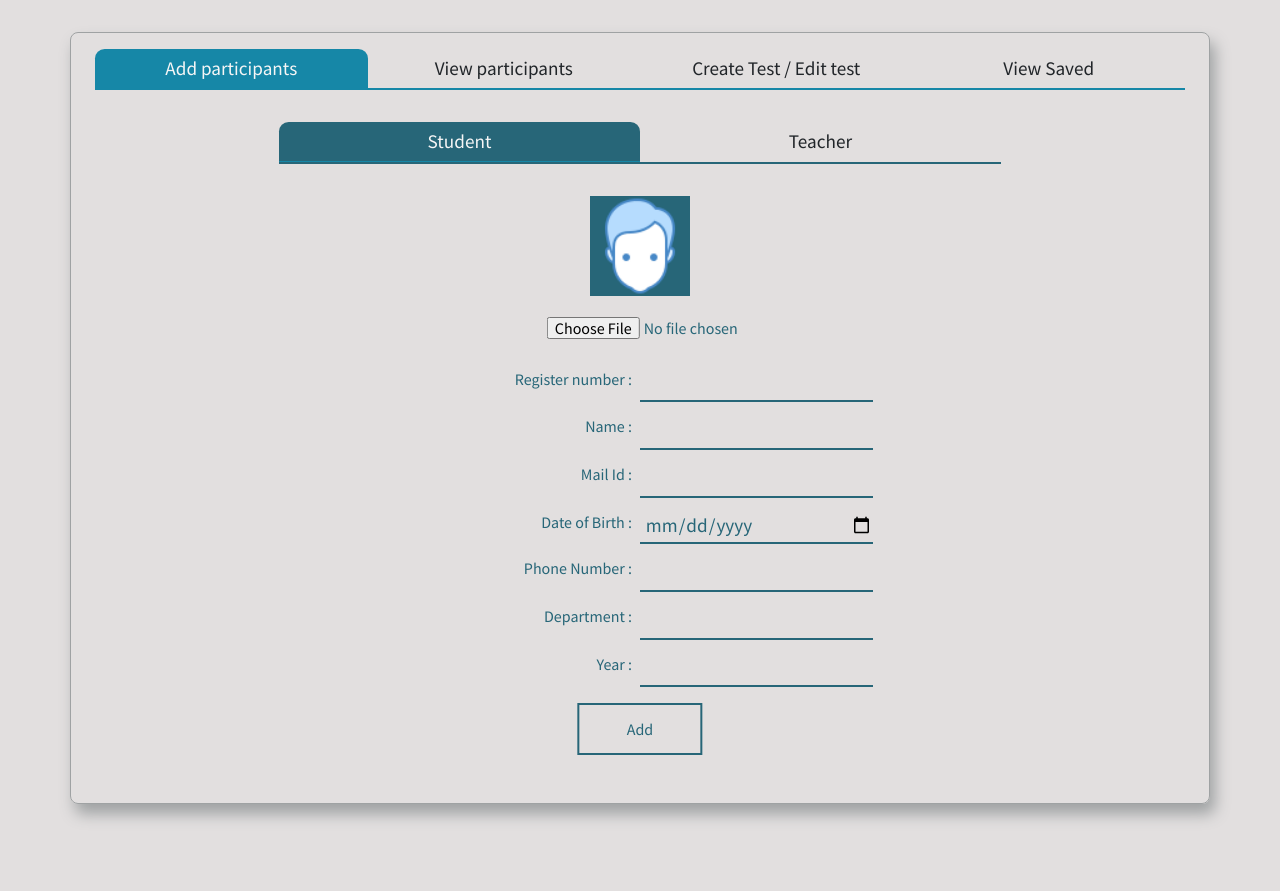
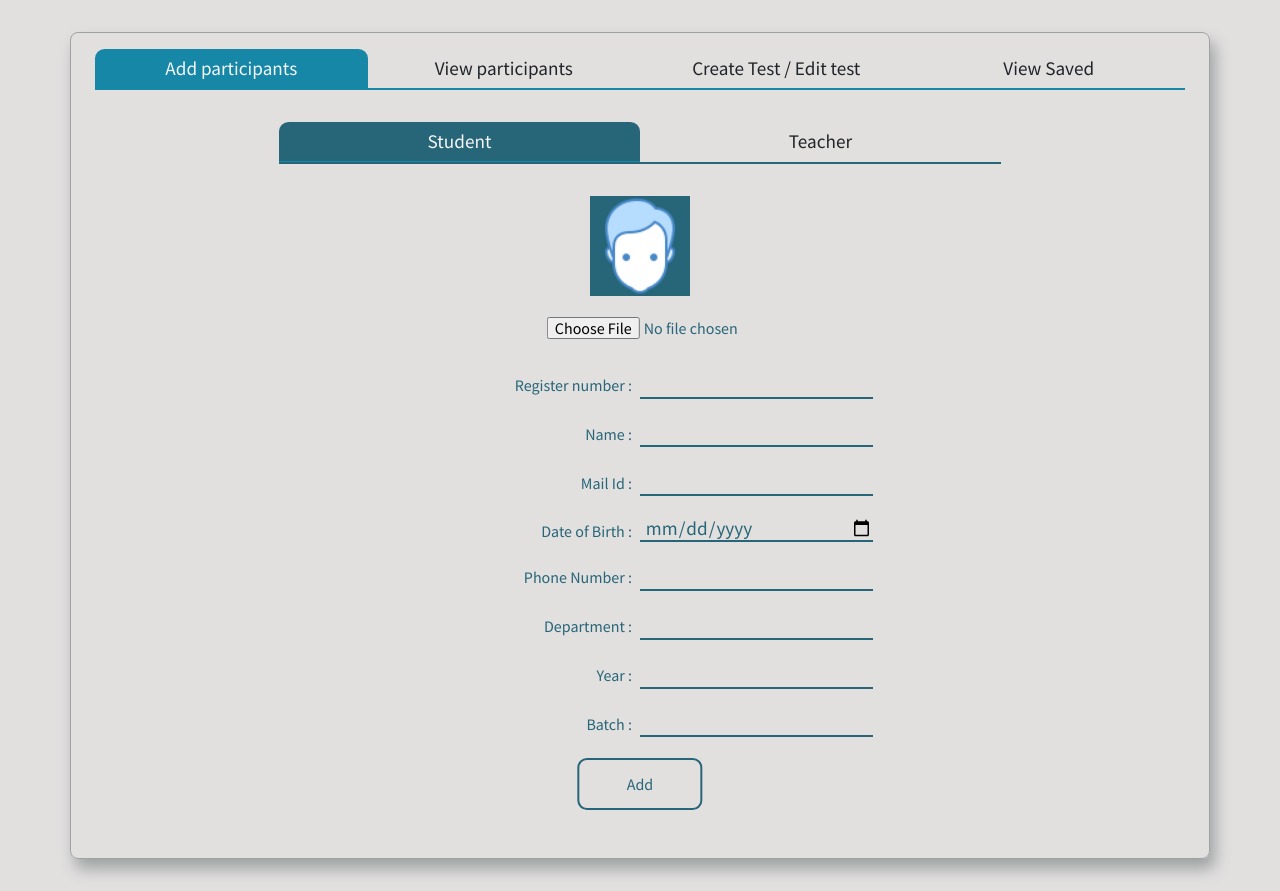
Before and after one commit to Sriram-Karthick-k/Online-Exam, a React (Create React App) app in the folder frontend/: page /admin in a window 1280 px wide. Before the commit the page ends 836 px from the top, so only its background shows below. Built offline with nearby package versions, Linux system fonts and the light colour scheme; no server answers; sample sign-in values are in the browser's storage.

Commit message:
after completing image compression from pc

```diff
--- a/frontend/src/pages/Admin/Admin.jsx
+++ b/frontend/src/pages/Admin/Admin.jsx
@@ -1,13 +1,15 @@
 import react, { useState } from "react"
 import imageCompression from 'browser-image-compression';
-
+import Error from "../../components/Error"
 
 function Admin() {
   const menuInitial = "1"
   const addParticipantsInitial = "1"
+  const errorInitial = { imageSize: true }
   const [menu, setMenu] = useState(menuInitial)
   const [addParticipants, setAddParticipants] = useState(addParticipantsInitial)
-  const [compressedImage,setCompreseedImage]=useState(false)
+  const [compressedImage, setCompreseedImage] = useState(false)
+  const [error, setError] = useState(errorInitial)
   function changeMenu(e) {
     var target = e.target.id.split("-")[2]
     if (target === "1") {
@@ -25,13 +27,23 @@ function Admin() {
     if (target === "1") {
       setAddParticipants("1")
       setCompreseedImage(false)
+      document.getElementById("imageUpload").value = null
     } else {
       setCompreseedImage(false)
       setAddParticipants("2")
+      document.getElementById("imageUpload").value = null
     }
   }
   function studentAdd() {
-    console.log("yes")
+    var studentDetails = {}
+    studentDetails.registerNumber = document.getElementById("registerNumber").value
+    studentDetails.registerName = document.getElementById("registerName").value
+    studentDetails.registerMail = document.getElementById("registerMail").value
+    studentDetails.registerDOB = document.getElementById("registerDOB").value
+    studentDetails.registerPhoneNumber = document.getElementById("registerPhoneNumber").value
+    studentDetails.registerDepartment = document.getElementById("registerDepartment").value
+    studentDetails.registerYear = document.getElementById("registerYear").value
+    studentDetails.registerBatch = document.getElementById("registerBatch").value
   }
   function teacherAdd() {
     console.log("yes")
@@ -44,26 +56,23 @@ function Admin() {
   //   today = dd + '-' + mm + '-' + yyyy;
   //   return (today)
   // }
-  async function compressImage(event){
+  async function compressImage(event) {
     const imageFile = event.target.files[0];
     // console.log('originalFile instanceof Blob', imageFile instanceof Blob); // true
     // console.log(`originalFile size ${imageFile.size / 1024 / 1024} MB`);
-
     const options = {
-          maxSizeMB: 1,
-          maxWidthOrHeight: 1920,
+      maxSizeMB: .100,
+      maxWidthOrHeight: 150,
       useWebWorker: true
     }
     try {
       var compressedFile = await imageCompression(imageFile, options);
-          // console.log('compressedFile instanceof Blob', compressedFile instanceof Blob); // true
-          // console.log(`compressedFile size ${compressedFile.size / 1024 / 1024} MB`); // smaller than maxSizeMB
-          var imageUrl=URL.createObjectURL(compressedFile)
+      console.log(`compressedFile size ${compressedFile.size}`); // smaller than maxSizeMB
+      var imageUrl = URL.createObjectURL(compressedFile)
       setCompreseedImage(imageUrl)
     } catch (error) {
       console.log(error);
     }
-
   }
   return (
     <div className="admin copy-text">
@@ -98,14 +107,14 @@ function Admin() {
 
                   <div className="row register">
                     <div className="image-div">
-                      <img  className="uploaded-image" src={compressedImage?compressedImage:"./images/profile.png"} alt="imageLogo"/>
+                      <img className="uploaded-image" src={compressedImage ? compressedImage : "./images/profile.png"} alt="imageLogo" />
                       <input type="file" className="upload-file" name="imageUpload" id="imageUpload" accept=".jpg" onChange={compressImage} />
                     </div>
                     <div className="register-lable col col-lg-6 col-md-6 col-sm-6 col-6">
                       <p>Register number :</p>
                     </div>
                     <div className="register-input col col-lg-6 col-md-6 col-sm-6 col-6">
-                      <input className="input" type="text" name="registerNumber" id="registerNumber" />
+                      <input className="input" type="number" name="registerNumber" id="registerNumber" />
                     </div>
                     <div className="register-lable col col-lg-6 col-md-6 col-sm-6 col-6">
                       <p>Name :</p>
@@ -143,6 +152,12 @@ function Admin() {
                     <div className="register-input col col-lg-6 col-md-6 col-sm-6 col-6">
                       <input className="input" type="number" name="registerYear" id="registerYear" />
                     </div>
+                    <div className="register-lable col col-lg-6 col-md-6 col-sm-6 col-6">
+                      <p>Batch :</p>
+                    </div>
+                    <div className="register-input col col-lg-6 col-md-6 col-sm-6 col-6">
+                      <input className="input" type="number" name="registerBatch" id="registerBatch" />
+                    </div>
                     <div onClick={studentAdd} className="button text-center col col-lg-4 col-md-4 col-sm-4 col-4">
                       <p className="button-submit">Add</p>
                     </div>
@@ -150,7 +165,7 @@ function Admin() {
                   :
                   <div className="row register">
                     <div className="image-div">
-                      <img  className="uploaded-image" src={compressedImage?compressedImage:"./images/profile.png"} alt="imageLogo"/>
+                      <img className="uploaded-image" src={compressedImage ? compressedImage : "./images/profile.png"} alt="imageLogo" />
                       <input type="file" className="upload-file" name="imageUpload" id="imageUpload" accept=".jpg" onChange={compressImage} />
                     </div>
                     <div className="register-lable col col-lg-6 col-md-6 col-sm-6 col-6">
@@ -177,7 +192,7 @@ function Admin() {
                     <div className="register-input col col-lg-6 col-md-6 col-sm-6 col-6">
                       <input className="input" type="text" name="registerDepartment" id="registerDepartment" />
                     </div>
-                    <div onClick={studentAdd} className="button text-center col col-lg-4 col-md-4 col-sm-4 col-4">
+                    <div onClick={teacherAdd} className="button text-center col col-lg-4 col-md-4 col-sm-4 col-4">
                       <p className="button-submit">Add</p>
                     </div>
                   </div>
--- a/frontend/src/pages/Admin/AdminLogin.jsx
+++ b/frontend/src/pages/Admin/AdminLogin.jsx
@@ -37,7 +37,7 @@ function Admin() {
       <div className="form-page">
         <form className="form page-center">
           <Error text={error} class="error-text text-center" />
-          <Input id="userName" for="userName" lableText="Username" class="form-input form__field" placeholder="User Name" name="userName" type="text" autofocus="true" />
+          <Input id="userName" for="userName" lableText="Username" class="form-input form__field" placeholder="User Name" name="userName" type="text" autofocus="false" />
           <Input id="password" for="password" lableText="Password" class="form-input form__field" placeholder="Password" name="password" type="password" autofocus="false" />
           <Button text="Login" class="btn" onclick={logIn} />
         </form>
--- a/frontend/src/scss/styles.scss
+++ b/frontend/src/scss/styles.scss
@@ -158,37 +158,44 @@ input::selection {
         }
       }
       .register {
+        overflow: hidden;
         color: $font;
         margin-top: 2rem;
-        .image-div{
+        .image-div {
           width: 100%;
           display: flex;
           flex-direction: column;
           justify-content: center;
-          .uploaded-image{
+          .uploaded-image {
             max-width: 100px;
             height: 100px;
-            max-height: 150px!important;
-            margin:auto;
+            max-height: 150px !important;
+            margin: auto;
             background-color: $font;
             margin-bottom: 1.3rem;
           }
-          .upload-file{
+          .upload-file {
             position: relative;
             left: 50%;
             margin-bottom: 2rem;
-            transform: translate(-30%,0);
-           }
+            transform: translate(-30%, 0);
+            overflow: hidden;
+          }
         }
-
+        // .errorText {
+        //   color: $red;
+        //   text-align: center;
+        //   margin-bottom: 1.6rem;
+        // }
         .register-lable {
-          margin-bottom: 1rem;
+          margin-bottom: 1.3rem;
           text-align: right;
           padding: 0;
+          padding-top: 0.4rem;
           padding-right: 0.5rem;
         }
         .register-input {
-          margin-bottom: 1rem;
+          margin-bottom: 1.3rem;
           padding: 0;
           font-size: 1.2rem;
           input {
@@ -199,7 +206,6 @@ input::selection {
             color: $font;
             border-bottom: 2px solid $font;
             background-color: transparent;
-            padding-bottom: 0.3rem;
             padding-left: 0.3rem;
             caret-color: $font;
           }
@@ -217,6 +223,7 @@ input::selection {
             background-color: transparent;
             padding: 1rem;
             border: 2px solid $font;
+            border-radius: 0.6rem;
           }
           .button-submit:hover {
             background-color: $font;
@@ -276,9 +283,9 @@ input::selection {
         .register {
           margin: 0 18rem;
           margin-top: 2rem;
-          .image-div{
-            .upload-file{
-              transform: translate(-20%,0);
+          .image-div {
+            .upload-file {
+              transform: translate(-20%, 0);
             }
           }
         }
@@ -291,9 +298,9 @@ input::selection {
     .admin-index {
       .addParticipants {
         .register {
-          .image-div{
-            .upload-file{
-              transform: translate(-20%,0);
+          .image-div {
+            .upload-file {
+              transform: translate(-20%, 0);
             }
           }
         }
```
Lines whose indentation alone changed are shown as unchanged.
